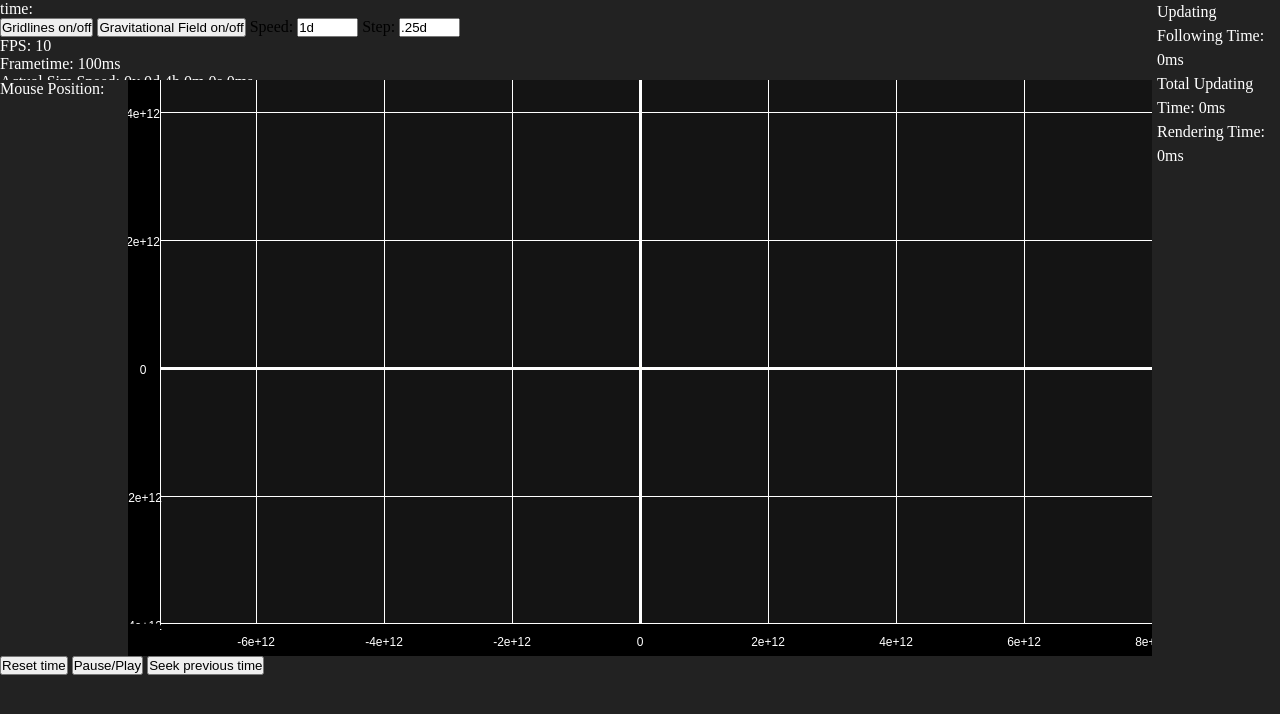
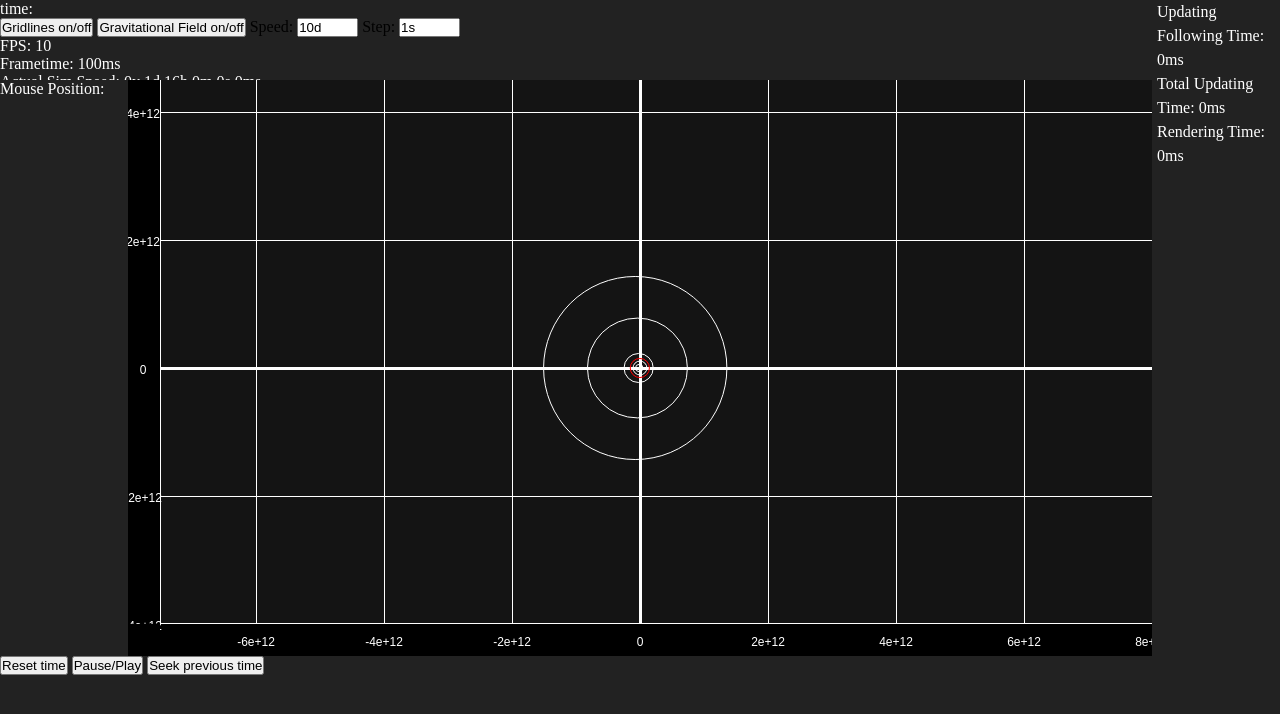
Before and after one commit to 0shaurya/jawns, a plain HTML site: page index.html in a window 1280 px wide. Drawn offline with Linux system fonts and the light colour scheme; animation ran at ten frames a second.

Commit message:
Fixed orbits

```diff
--- a/index.html
+++ b/index.html
@@ -21,8 +21,8 @@
 		<p id = "time">time:</p>
 		<button id = "gridlines">Gridlines on/off</button>
 		<button id = "gravField">Gravitational Field on/off</button>
-		Speed: <input type = "text" id = "timeSpeed" value = "1d" size = "5"></input>
-		Step: <input type = "text" id = "timeStep" value = ".25d" size = "5"></input>
+		Speed: <input type = "text" id = "timeSpeed" value = "10d" size = "5"></input>
+		Step: <input type = "text" id = "timeStep" value = "1s" size = "5"></input>
 		<br>
 		<p id = "fps">FPS: </p>
 		<p id = "frametime">Frametime:</p>
--- a/src/classes/Vector.js
+++ b/src/classes/Vector.js
@@ -18,6 +18,10 @@ export class Vector {
 
 	dot(vector) {
 		return this.x * vector.x + this.y * vector.y;
+	}
+
+	crossMagnitude(vector) {
+		return this.x * vector.y - this.y * vector.x;
 	}
 
 	magnitude() {
--- a/src/engine.js
+++ b/src/engine.js
@@ -74,6 +74,7 @@ let engine = {
 	},
 
 	// https://phys.libretexts.org/Bookshelves/Classical_Mechanics/Classical_Mechanics_(Dourmashkin)/25%3A_Celestial_Mechanics/25.04%3A_Energy_Diagram_Effective_Potential_Energy_and_Orbits
+	// https://ocw.mit.edu/courses/8-01sc-classical-mechanics-fall-2016/mit8_01scs22_chapter25new.pdf
 	calculateEffectivePotential: function(particle1, particle2) {
 		let r = Math.abs(particle1.position.subtract(particle2.position).magnitude());
 		let smallM = Math.min(particle1.mass, particle2.mass);
@@ -117,7 +118,12 @@ let engine = {
 		let mu = (smallM * bigM)/(smallM + bigM);
 		let v = particle1.velocity.subtract(particle2.velocity).magnitude();
 		const bigG = 6.6743e-11;
-		let l = r * smallM * v;
+		// let l  = r * Math.min(particle1.mass, particle2.mass) * v;
+		let l = smallM * particle1.position.subtract(particle2.position).crossMagnitude(particle1.velocity.subtract(particle2.velocity))
+		// console.log(l)
+		console.log(l)
+
+		// let l = 9e38
 
 		return Math.sqrt(1 + ((2 * bigE * l * l) / (mu * (bigG * smallM * bigM)**2)))
 	},
@@ -135,6 +141,9 @@ let engine = {
 		let mu = (smallM * bigM)/(smallM + bigM);
 		const bigG = 6.6743e-11;
 		let l = r * smallM * v;
+
+		if (e == 1) return {apside1: particle1.position.subtract(particle2.position).magnitude(),
+							apside2: particle1.position.subtract(particle2.position).magnitude()}
 
 		// let r0 = (l * l)/(bigG * bigM * mu * smallM);
 		let r0 = -(bigG * smallM * bigM * (1 - e*e))/(2 * bigE)
@@ -279,16 +288,6 @@ engine.newParticle(mars.perihelion, 0, mars.mass, mars.radius, {x:0, y:mars.maxS
 engine.newParticle(jupiter.perihelion, 0, jupiter.mass, jupiter.radius, {x:0, y:jupiter.maxSpeed}, "orange");
 engine.newParticle(saturn.perihelion, 0, saturn.mass, saturn.radius, {x:0, y:saturn.maxSpeed}, "beige");
 
-// engine.newParticle(earthDist, 0, earthMass, 0, {x:0, y:earthSpeed}, "blue");
-// engine.newParticle(earthDist + moonDist, 0, moonMass, 0, {x:0, y:earthSpeed + moonSpeed}, "gray");
-// engine.newParticle(marsDist, 0, marsMass, 0, {x:0, y:marsSpeed}, "red");
-//
-// engine.newParticle(jupiterDist, 0, jupiterMass, 0, {x:0, y:jupiterSpeed}, "orange");
-// engine.newParticle(saturnDist, 0, saturnMass, 0, {x:0, y:saturnSpeed}, "beige");
-// engine.newParticle(uranusDist, 0, uranusMass, 0, {x:0, y:uranusSpeed}, "cyan");
-// engine.newParticle(neptuneDist, 0, neptuneMass, 0, {x:0, y:neptuneSpeed}, "blue");
-//
-// engine.newParticle(plutoDist, 0, plutoMass, 0, {x:0, y:plutoSpeed}, "brown");
 
 // inclusive
 function randomInt(min, max) {
--- a/src/renderer.js
+++ b/src/renderer.js
@@ -48,11 +48,14 @@ function drawOrbit(particle1, particle2, color, alpha = 1) {
 
 	let a = (ap1 + ap2) / 2;
 	let b = Math.sqrt(ap1 * ap2);
-	let c = f.addScalar(-Math.sqrt(a*a - b*b));
+	let c = Math.sqrt(a*a - b*b);
+
+	let center = new Vector(f.x - c, f.y);
+	let theta = particle1.position.angleBetween(particle2.position);
 
 	ctx.strokeStyle = color;
 	ctx.beginPath()
-	ctx.ellipse(hActualToPixel(c.x), vActualToPixel(c.y), Math.abs(hActualToPixel(a) - hActualToPixel(0)), Math.abs(vActualToPixel(b)-vActualToPixel(0)), -particle1.position.angleBetween(particle2.position), 0, 2*Math.PI)
+	ctx.ellipse(hActualToPixel(center.x), vActualToPixel(center.y), Math.abs(hActualToPixel(a) - hActualToPixel(0)), Math.abs(vActualToPixel(b)-vActualToPixel(0)), 0, 0, 2*Math.PI)
 	ctx.stroke();
 }
 
@@ -242,7 +245,7 @@ document.addEventListener("keydown", (e) => {
 document.addEventListener("keyup", (e) => {
 	if (!e.shiftKey) shiftKeyDown = false;
 })
-
+let am, nam;
 // takes in a State object to determine what to render
 function renderFrame(frame) {
 	ctx.clearRect(0, 0, canvas.width, canvas.height);
@@ -269,6 +272,18 @@ function renderFrame(frame) {
 	drawOrbit(engine.particles[0], engine.particles[7], "white");
 	drawOrbit(engine.particles[3], engine.particles[4], "yellow");
 
+	// drawOrbit(engine.particles[1], engine.particles[0], "blue");
+	console.log({
+		ep: engine.calculateEffectivePotentialMax(engine.particles[0], engine.particles[1]),
+		ec: engine.calculateEccentricity(engine.particles[1], engine.particles[0]),
+	})
+
+	// nam = Math.abs(engine.particles[0].position.subtract(engine.particles[1].position).magnitude()) * engine.particles[1].mass * engine.particles[1].velocity.subtract(engine.particles[0].velocity).magnitude()
+	// console.log(nam)
+	// console.log(100 * (nam - am) / am)
+	// am = Math.abs(engine.particles[0].position.subtract(engine.particles[1].position).magnitude()) * engine.particles[1].mass * engine.particles[1].velocity.subtract(engine.particles[0].velocity).magnitude()
+
+
 	//drawOrbit(engine.particles[0], engine.particles[8], "white");
 	//drawOrbit(engine.particles[0], engine.particles[9], "white");
 	//drawOrbit(engine.particles[0], engine.particles[10], "white");
```
